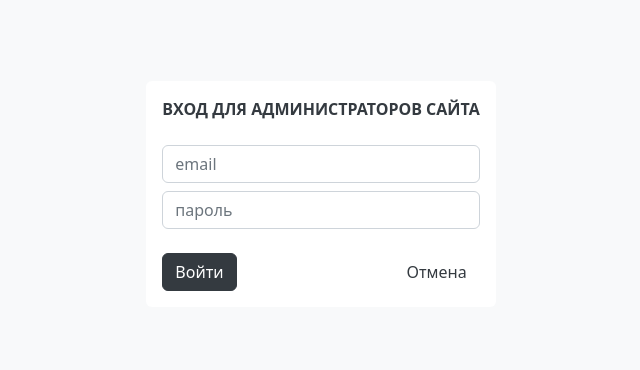
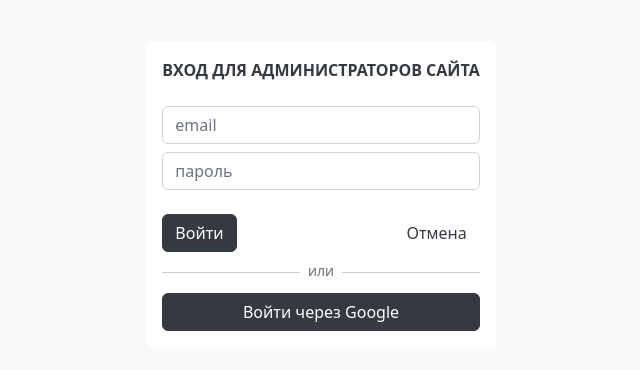
Before and after one commit to Gorbulev-Sergey/svelteHramBabyninoOld2, a SvelteKit app: page /auth/login in a window 1280 px wide. Shown: the part 206-576 px from the top of the page, without its empty margins (319-959 px from the left). Built offline with nearby package versions, Linux system fonts and the light colour scheme; no server answers; the database is empty.

Commit message:
Вход через google

```diff
--- a/src/lib/index.ts
+++ /dev/null
@@ -1 +0,0 @@
-// поместите файлы, которые вы хотите импортировать, через псевдоним `$lib` в эту папку.
--- a/src/lib/scripts/firebase.js
+++ b/src/lib/scripts/firebase.js
@@ -16,5 +16,6 @@ const firebaseConfig = {
 
 const app = initializeApp(firebaseConfig);
 export const auth = getAuth(app);
+auth.languageCode = 'ru';
 export const db = getDatabase(app);
 export const storage = getStorage(app);
--- a/src/lib/scripts/writableData.js
+++ b/src/lib/scripts/writableData.js
@@ -28,3 +28,6 @@ onValue(ref(db, '/tags'), s => {
 	tags.forEach(v => m.set(v.name, showedPostsStep));
 	mapShowedPostsLength.set(m);
 });
+
+// Пользователь, который вошёл в систему
+export let userSigned = writable({});
--- a/src/routes/auth/login/+page.svelte
+++ b/src/routes/auth/login/+page.svelte
@@ -1,7 +1,7 @@
 <script>
 	import { goto } from '$app/navigation';
 	import { auth } from '$lib/scripts/firebase';
-	import { signInWithEmailAndPassword } from 'firebase/auth';
+	import { GoogleAuthProvider, signInWithEmailAndPassword, signInWithPopup } from 'firebase/auth';
 
 	let credential = { email: '', password: '' };
 	let errorMessage = '';
@@ -14,9 +14,7 @@
 			credential.password.trim() !== '' &&
 			credential.password.length > 3
 		) {
-			signInWithEmailAndPassword(auth, credential.email, credential.password).then((r) =>
-				goto('/admin/posts')
-			);
+			signInWithEmailAndPassword(auth, credential.email, credential.password).then(r => goto('/admin/posts'));
 		}
 	}
 	function checkEmailAndPassword() {
@@ -24,31 +22,52 @@
 		if (!credential.email.includes('@') || !credential.email.includes('.'))
 			errorMessage += `email должен содержать символы "@" и "."<br/>`;
 		if (credential.password.trim() == '') errorMessage += `пароль не должен быть пустым<br/>`;
-		if (credential.password.length < 4)
-			errorMessage += `пароль должен состоять минимум из 4 символов<br/>`;
+		if (credential.password.length < 4) errorMessage += `пароль должен состоять минимум из 4 символов<br/>`;
 	}
 </script>
 
 <div class="d-flex justify-content-center align-items-center" style="height: 100vh;">
 	<div class="bg-light text-dark p-3 rounded">
-		<b class="text-uppercase">Вход для администраторов сайта</b>
+		<div class="mb-2">
+			<b class="text-uppercase">Вход для администраторов сайта</b>
+		</div>
 		<div class="text-danger small">{@html errorMessage}</div>
 		<div class="mt-4">
 			<div class="input-group mb-2">
 				<input class="form-control" placeholder="email" bind:value={credential.email} />
 			</div>
 			<div class="input-group mb-4">
-				<input
-					class="form-control"
-					type="password"
-					placeholder="пароль"
-					bind:value={credential.password}
-				/>
+				<input class="form-control" type="password" placeholder="пароль" bind:value={credential.password} />
 			</div>
-			<div class="d-flex justify-content-between align-items-center">
+			<div class="d-flex gap-1 justify-content-between align-items-center">
 				<button class="btn btn-dark text-light" on:click={() => login()}>Войти</button>
+
 				<button class="btn btn-light text-dark" on:click={() => goto('/')}>Отмена</button>
 			</div>
 		</div>
+		<div class="d-flex align-items-center gap-2 my-1">
+			<hr class="flex-grow-1" />
+			<small class="text-muted pb-1">или</small>
+			<hr class="flex-grow-1" />
+		</div>
+		<div class="d-flex justify-content-evenly">
+			<button
+				class="btn btn-dark text-light w-100"
+				on:click={() => {
+					signInWithPopup(auth, new GoogleAuthProvider())
+						.then(result => {
+							const credential = GoogleAuthProvider.credentialFromResult(result);
+							const token = credential?.accessToken;
+							const user = result.user;
+							goto('/');
+						})
+						.catch(error => {
+							const errorCode = error.code;
+							const errorMessage = error.message;
+							const email = error.customData.email;
+							const credential = GoogleAuthProvider.credentialFromError(error);
+						});
+				}}>Войти через Google</button>
+		</div>
 	</div>
 </div>
```
Also changed, not shown: src/routes/auth/google/login/+page.svelte (added, +37 -0 lines).
